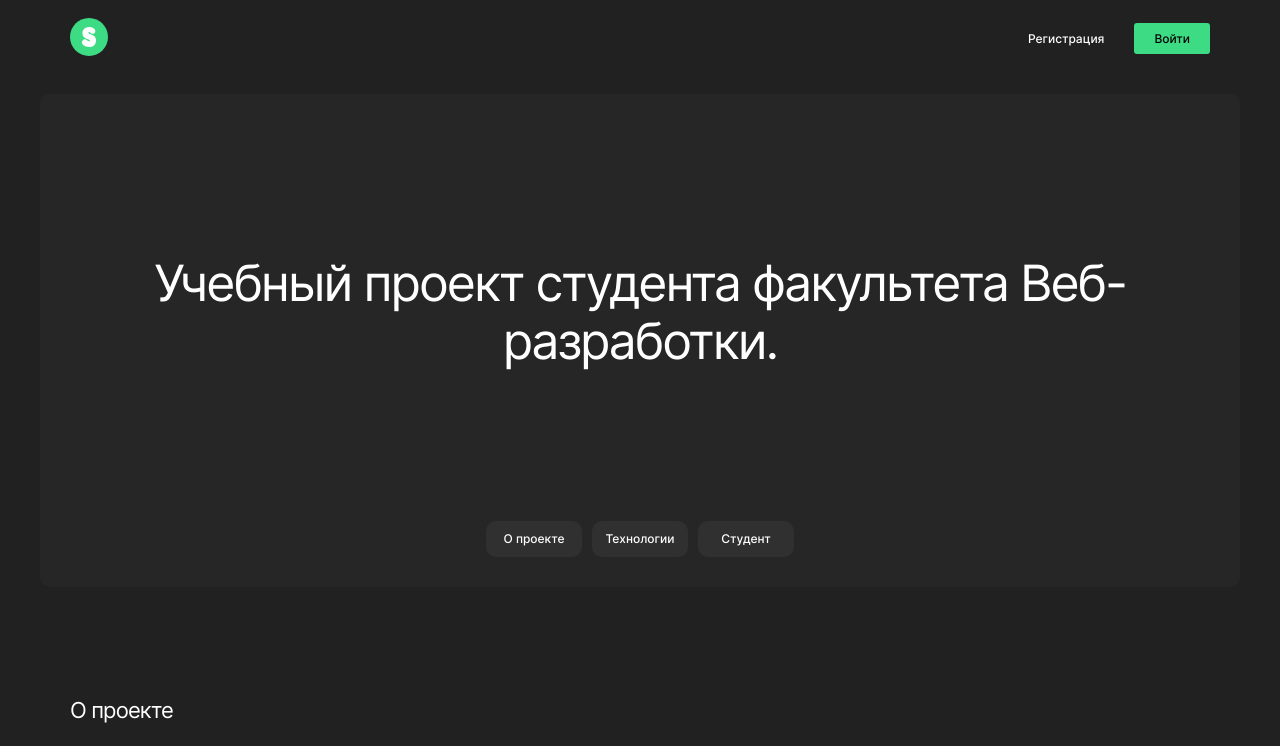
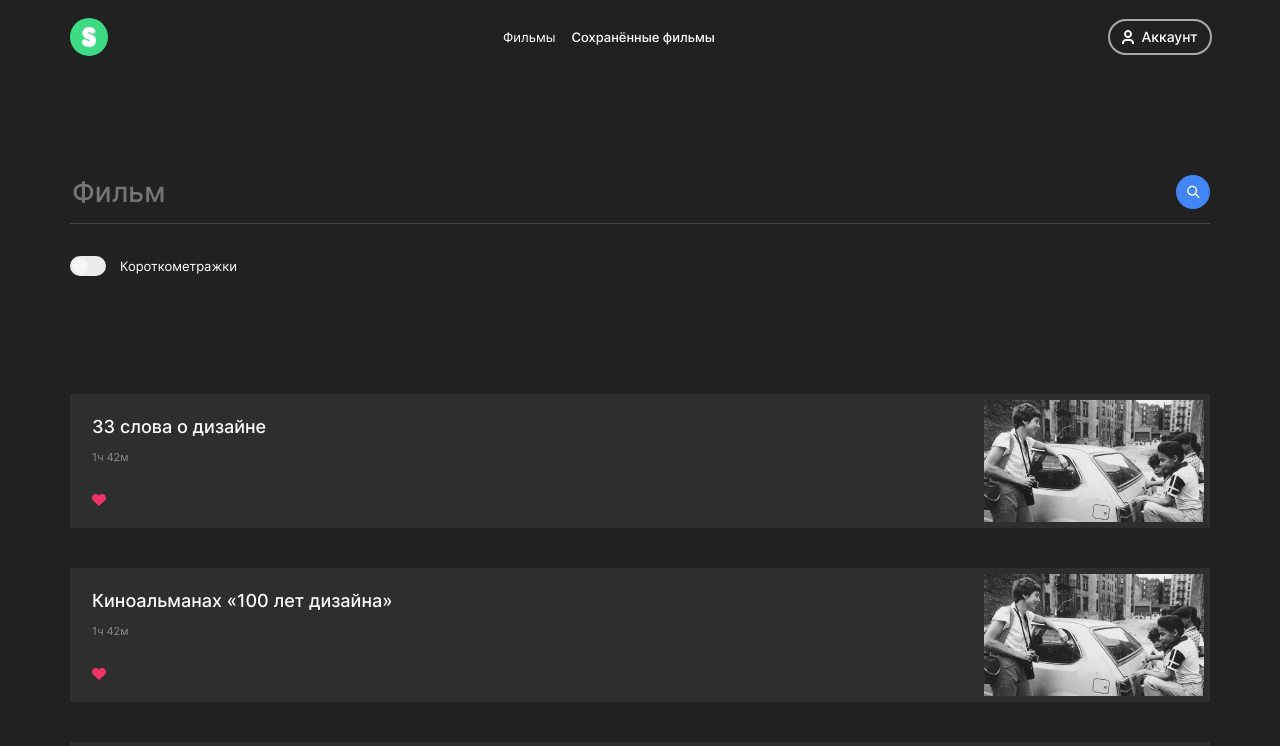
Before and after one commit to Vovkasquid/movies-explorer-frontend, a React (Create React App) app: page /saved-movies in a window 1280 px wide. Shown: the top 746 px of the page. Built offline with nearby package versions, Linux system fonts and the light colour scheme.

Commit message:
fix: добавить max-width в класс movies-card чтобы убать растягивание карточки на больших разрешениях

```diff
--- a/src/components/App/App.jsx
+++ b/src/components/App/App.jsx
@@ -3,6 +3,7 @@ import { Switch, Route } from 'react-router-dom'
 import './App.css'
 import Main from '../Main/Main'
 import Movies from '../Movies/Movies'
+import SavedMovies from '../SavedMovies/SavedMovies'
 
 function App() {
   return (
@@ -11,6 +12,9 @@ function App() {
         <Switch>
           <Route path="/movies">
             <Movies />
+          </Route>
+          <Route path="/saved-movies">
+            <SavedMovies />
           </Route>
           <Route path="/">
             <Main />
--- a/src/components/MoviesCard/MoviesCard.css
+++ b/src/components/MoviesCard/MoviesCard.css
@@ -8,6 +8,7 @@
   background: hsla(0, 0%, 18%, 1);
   box-sizing: border-box;
   padding: 6px 6px;
+  max-width: 1140px;
 }
 
 .movies-card__info-container {
--- /dev/null
+++ b/src/components/SavedMovies/SavedMovies.jsx
@@ -0,0 +1,21 @@
+import React from 'react'
+import './SavedMovies.css'
+import Header from '../Header/Header'
+import Footer from '../Footer/Footer'
+import Preloader from '../Preloader/Preloader'
+import SearchForm from '../SearchForm/SearchForm'
+import MoviesCardList from '../MoviesCardList/MoviesCardList'
+
+export default function SavedMovies() {
+  // eslint-disable-next-line no-unused-vars
+  const [isFinding, setIsFinding] = React.useState(false)
+  return (
+    <>
+      <Header isLogin />
+      <SearchForm />
+      {isFinding && <Preloader />}
+      {!isFinding && <MoviesCardList />}
+      <Footer />
+    </>
+  )
+}
```
Also changed, not shown: src/components/SavedMovies/SavedMovies.css (added).
